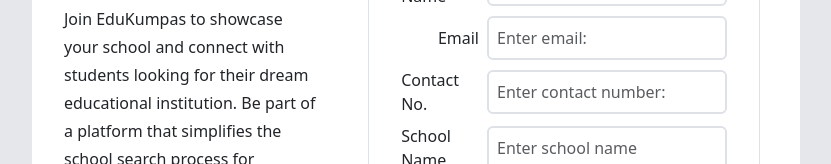
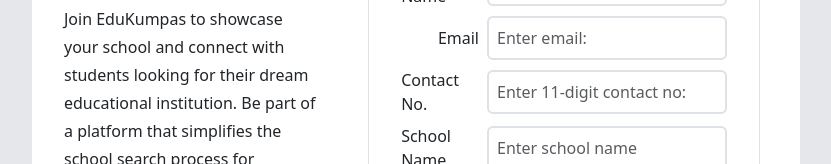
Before and after one commit to bj3rg/FE_PROJECT_ReactJS_EduKumpas, a React (Vite) app: page /sign-up in a window 1280 px wide. Shown: the part 296-460 px from the top of the page, without its empty margins (224-1055 px from the left). Built offline with nearby package versions, Linux system fonts and the light colour scheme; the HTML template or start-up script is replaced by a standard one.

Commit message:
fix: error msg for contact number

```diff
--- a/src/components/pages/Sign-Up.jsx
+++ b/src/components/pages/Sign-Up.jsx
@@ -62,8 +62,8 @@
         setEmailFormatErr("");
         setEmailErr("");
         setCorrect(true);
-      } else if (error.response.status === 406) {
-        setEmailFormatErr("Invalid Email of Phone Number");
+      } else if (error.response.status === 401) {
+        setEmailFormatErr("Invalid Email of Contact Number");
         setIncompleteErr("");
         setEmailErr("");
         setSchoolErr("");
@@ -162,7 +162,7 @@
               <label htmlFor="email">Contact No.</label>
               <input
                 type="text"
-                placeholder="Enter contact number:"
+                placeholder="Enter 11-digit contact no:"
                 className="form-control border-2 border rounded-md w-60 p-2"
                 onChange={(e) =>
                   setNewAccount((prev) => ({
```
